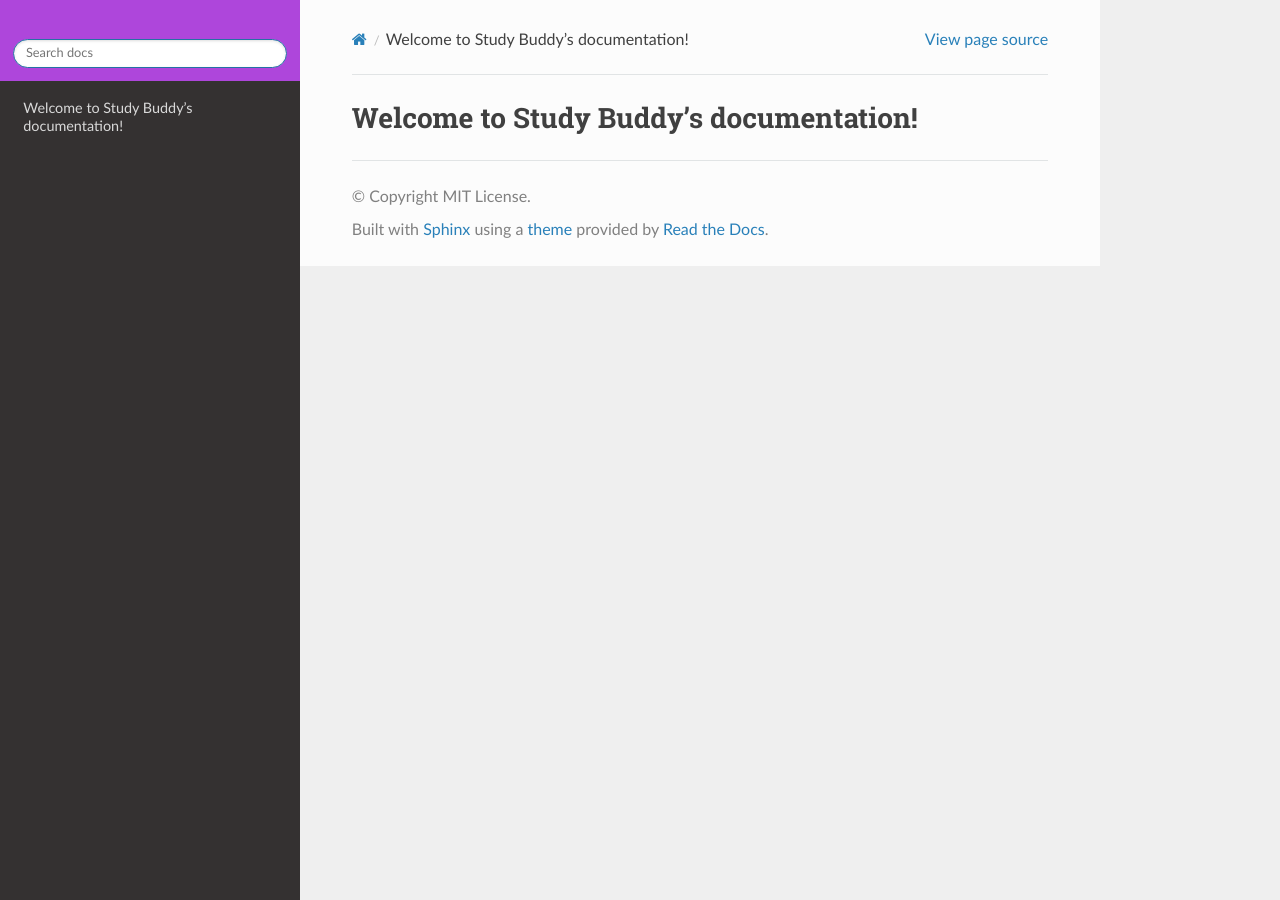
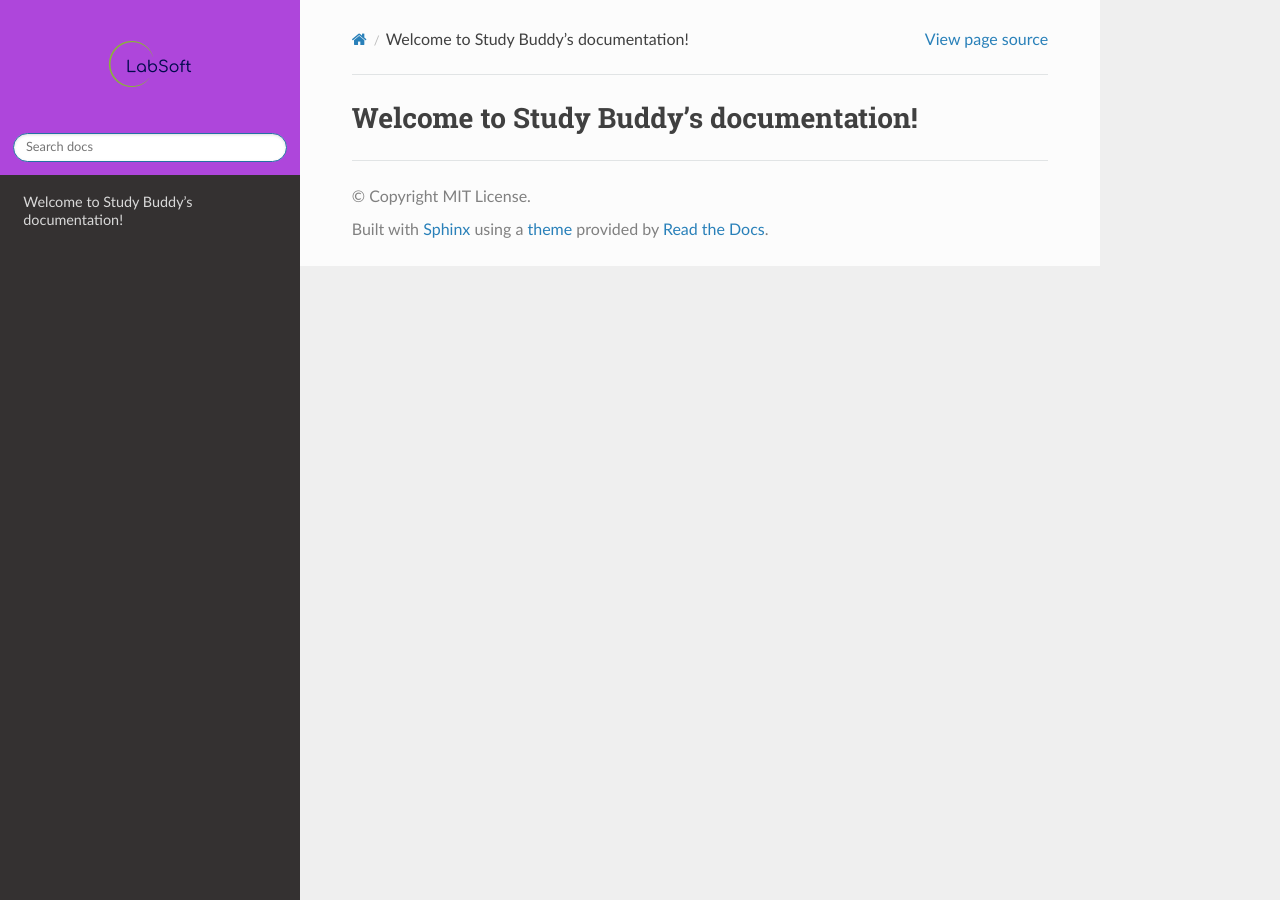
Before and after one commit to Serbian-AI-Society/LabSoft, a Sphinx documentation site: the page built from docs/source/index.rst, in a window 1280 px wide. Built offline with Sphinx 7.4.7 and the Read the Docs theme 2.0.0, drawn with Linux system fonts in a browser that asks for light colours; pages that are not in the unit, such as notebooks, are missing from menus.

Commit message:
#7 Fix LabSoft image logo path in Sphinx.

```diff
--- a/docs/source/conf.py
+++ b/docs/source/conf.py
@@ -48,7 +48,7 @@ exclude_patterns = ["_build", "Thumbs.db", ".DS_Store"]
 #
 html_theme = "sphinx_rtd_theme"
 html_static_path = ["_static"]
-html_logo = "images/TransparentLogo.png"
+html_logo = "../../images/TransparentLogo.png"
 html_theme_options = {
     "logo_only": True,
     "display_version": False,
```
